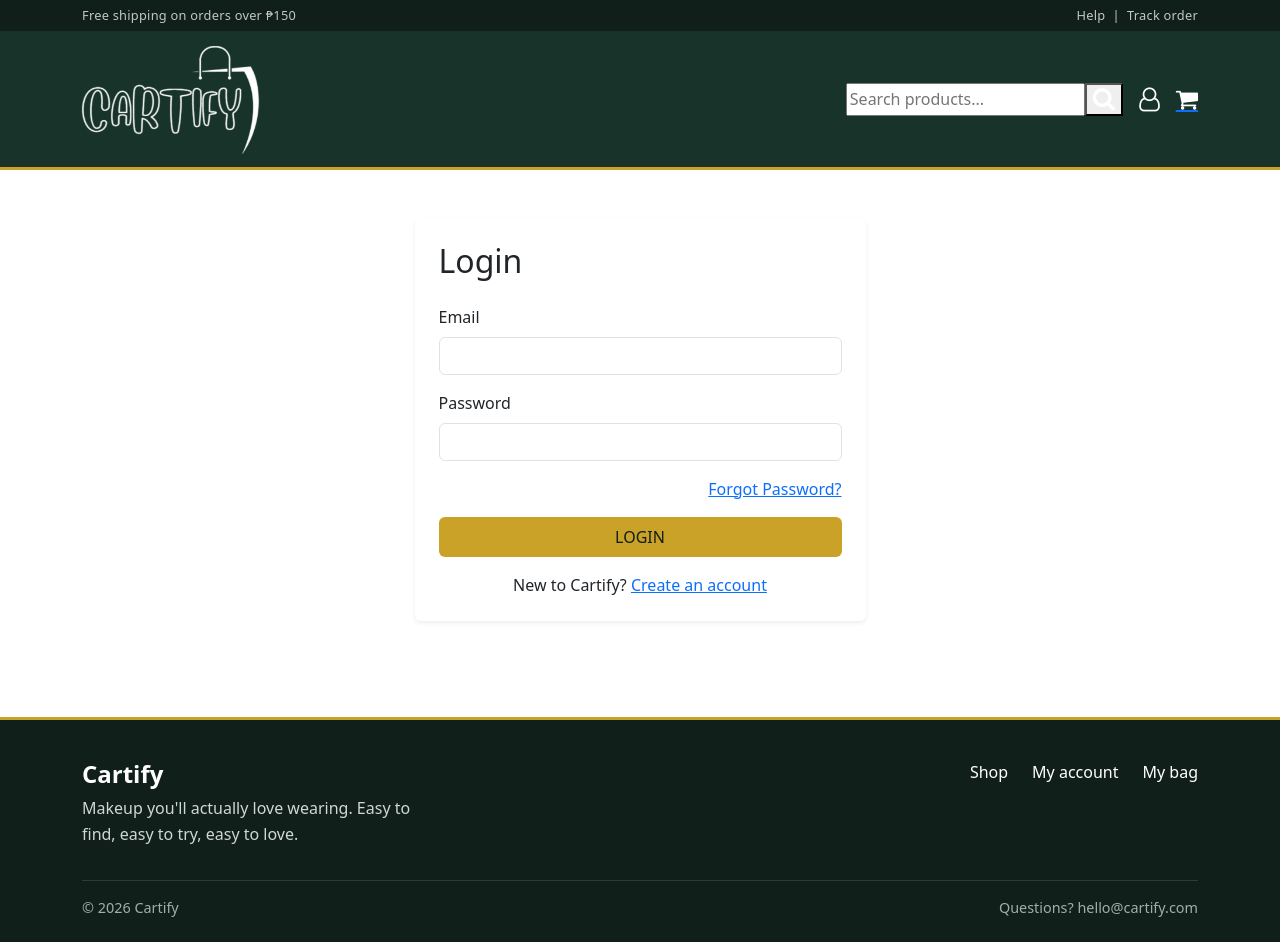
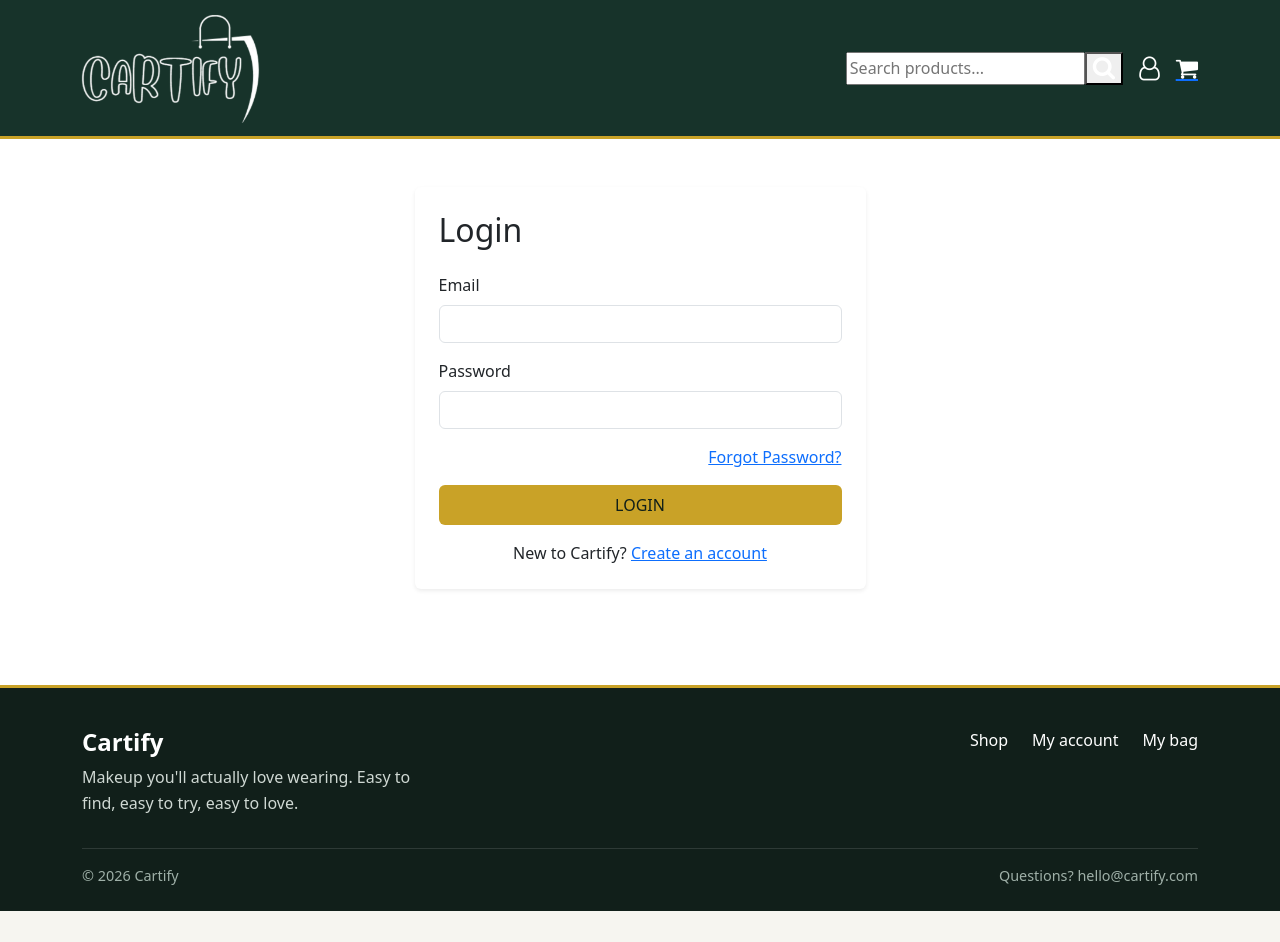
Before and after one commit to jamzayrin/cartify, a React (Vite) app in the folder frontend/: page /login in a window 1280 px wide. After the commit the page ends 911 px from the top, so only its background shows below. Built offline with nearby package versions, Linux system fonts and the light colour scheme; no server answers; a web font is replaced by a local one.

Commit message:
cart badge

```diff
--- a/frontend/src/Components/Layout/Header.jsx
+++ b/frontend/src/Components/Layout/Header.jsx
@@ -6,6 +6,7 @@
 import Search from "./Search";
 import cartifyLogo from "../../assets/cartify_logo.png";
 import { logout } from "../../actions/userActions";
+import { clearCart } from "../../actions/cartActions";
 
 export function Header() {
   const navigate = useNavigate();
@@ -14,20 +15,16 @@
   const { cartItems } = useSelector((state) => state.cart);
 
   const logoutHandler = async () => {
-    await dispatch(logout());
-    toast.success("Logged out", { position: "bottom-right" });
-    navigate("/login");
-  };
+  await dispatch(logout());
+  dispatch(clearCart());
+  localStorage.removeItem("cartItems");
+  localStorage.removeItem("shippingInfo");
+  toast.success("Logged out", { position: "bottom-right" });
+  navigate("/login");
+};
 
   return (
     <>
-      <div className="shop-utility-bar">
-        <Container className="d-flex justify-content-between">
-          <span>Free shipping on orders over ₱150</span>
-          <span>Help &nbsp;|&nbsp; Track order</span>
-        </Container>
-      </div>
-
       <Navbar expand="lg" className="shop-navbar" variant="dark">
         <Container className="d-flex justify-content-between align-items-center flex-wrap">
           <Navbar.Brand as={Link} to="/" className="shop-brand">
```
